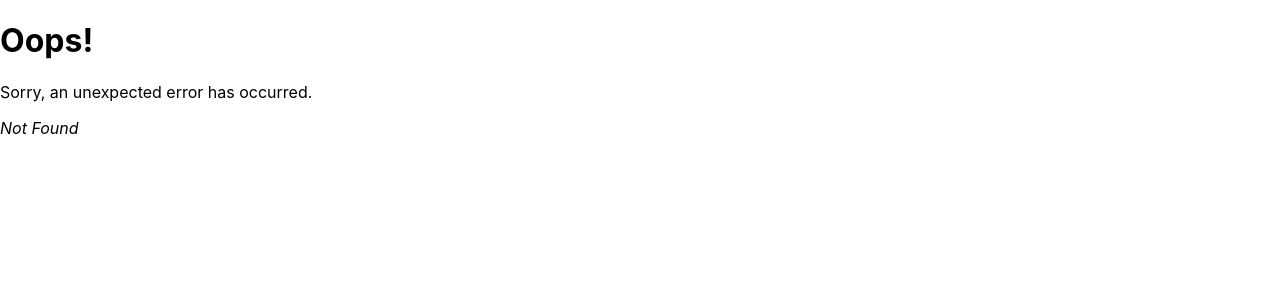
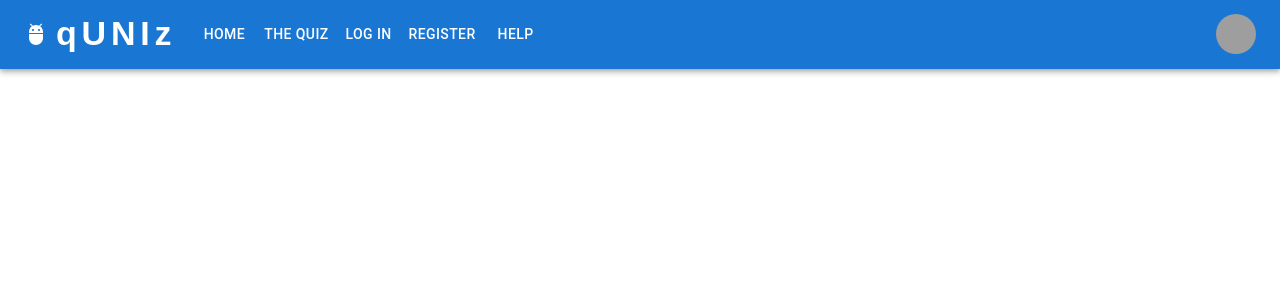
Before and after one commit to AstroAntics/quniz, a React (Create React App) app in the folder site/: page /new-homepage in a window 1280 px wide. Before the commit this address had no page. Shown: the top 300 px of the page. Built offline with nearby package versions, Linux system fonts and the light colour scheme; grey boxes are pictures that could not be loaded.

Commit message:
some new changes, had to clean up my comp from last time

```diff
--- a/site/src/App.js
+++ b/site/src/App.js
@@ -21,6 +21,10 @@
           <a className="App-link" href="/mui">
             MUI
           </a>
+          |
+          <a className="App-link" href="/new-homepage">
+           New Homepage
+          </a>
         </p>
         <a
           className="App-link"
--- /dev/null
+++ b/site/src/NewHomepage.js
@@ -0,0 +1,11 @@
+import { Box } from "@mui/material";
+import ResponsiveAppBar from "./components/Navbar";
+
+export default function NewHomePage() {
+  return (
+    <div>
+      <ResponsiveAppBar />
+      {/* <Box component="img" alt="Test" src="site/public/mwb.webp"></Box> */}
+    </div>
+  );
+}
--- /dev/null
+++ b/site/src/components/Navbar.js
@@ -0,0 +1,163 @@
+import * as React from "react";
+import AppBar from "@mui/material/AppBar";
+import Box from "@mui/material/Box";
+import Toolbar from "@mui/material/Toolbar";
+import IconButton from "@mui/material/IconButton";
+import Typography from "@mui/material/Typography";
+import Menu from "@mui/material/Menu";
+import MenuIcon from "@mui/icons-material/Menu";
+import Container from "@mui/material/Container";
+import Avatar from "@mui/material/Avatar";
+import Button from "@mui/material/Button";
+import Tooltip from "@mui/material/Tooltip";
+import MenuItem from "@mui/material/MenuItem";
+import AdbIcon from "@mui/icons-material/Adb";
+
+const pages = ["Home", "The Quiz", "Log In", "Register", "Help"];
+const settings = ["Profile", "Account", "Dashboard", "Logout"];
+
+export default function ResponsiveAppBar() {
+  const [anchorElNav, setAnchorElNav] = React.useState(null);
+  const [anchorElUser, setAnchorElUser] = React.useState(null);
+
+  const handleOpenNavMenu = (event) => {
+    setAnchorElNav(event.currentTarget);
+  };
+  const handleOpenUserMenu = (event) => {
+    setAnchorElUser(event.currentTarget);
+  };
+
+  const handleCloseNavMenu = () => {
+    setAnchorElNav(null);
+  };
+
+  const handleCloseUserMenu = () => {
+    setAnchorElUser(null);
+  };
+
+  return (
+    <div id="headerBar">
+      <AppBar position="static" color="primary" enableColorOnDark={true}>
+        <Container maxWidth="xl">
+          <Toolbar disableGutters>
+            <AdbIcon sx={{ display: { xs: "none", md: "flex" }, mr: 1 }} />
+            <Typography
+              variant="h4"
+              noWrap
+              component="a"
+              href="/"
+              sx={{
+                mr: 2,
+                display: { xs: "none", md: "flex" },
+                fontFamily: "sans-serif",
+                fontWeight: 700,
+                letterSpacing: ".3rem",
+                color: "inherit",
+                textDecoration: "none",
+              }}
+            >
+              qUNIz
+            </Typography>
+
+            <Box sx={{ flexGrow: 1, display: { xs: "flex", md: "none" } }}>
+              <IconButton
+                size="large"
+                aria-label="account of current user"
+                aria-controls="menu-appbar"
+                aria-haspopup="true"
+                onClick={handleOpenNavMenu}
+                color="inherit"
+              >
+                <MenuIcon />
+              </IconButton>
+              <Menu
+                id="menu-appbar"
+                anchorEl={anchorElNav}
+                anchorOrigin={{
+                  vertical: "bottom",
+                  horizontal: "left",
+                }}
+                keepMounted
+                transformOrigin={{
+                  vertical: "top",
+                  horizontal: "left",
+                }}
+                open={Boolean(anchorElNav)}
+                onClose={handleCloseNavMenu}
+                sx={{
+                  display: { xs: "block", md: "none" },
+                }}
+              >
+                {pages.map((page) => (
+                  <MenuItem key={page} onClick={handleCloseNavMenu}>
+                    <Typography textAlign="center">{page}</Typography>
+                  </MenuItem>
+                ))}
+              </Menu>
+            </Box>
+            <AdbIcon sx={{ display: { xs: "flex", md: "none" }, mr: 1 }} />
+            <Typography
+              variant="h5"
+              noWrap
+              component="a"
+              href=""
+              sx={{
+                mr: 2,
+                display: { xs: "flex", md: "none" },
+                flexGrow: 1,
+                fontFamily: "monospace",
+                fontWeight: 700,
+                letterSpacing: ".3rem",
+                color: "inherit",
+                textDecoration: "none",
+              }}
+            >
+              LOGO
+            </Typography>
+            <Box sx={{ flexGrow: 1, display: { xs: "none", md: "flex" } }}>
+              {pages.map((page) => (
+                <Button
+                  key={page}
+                  onClick={handleCloseNavMenu}
+                  sx={{ my: 2, color: "white", display: "block" }}
+                >
+                  {page}
+                </Button>
+              ))}
+            </Box>
+
+            <Box sx={{ flexGrow: 0 }}>
+              <Tooltip title="Open settings">
+                <IconButton onClick={handleOpenUserMenu} sx={{ p: 0 }}>
+                  <Avatar alt="Dev Eloper" src="#" title="Dev Eloper" />
+                </IconButton>
+              </Tooltip>
+              <Menu
+                sx={{ mt: "45px" }}
+                id="menu-appbar"
+                anchorEl={anchorElUser}
+                anchorOrigin={{
+                  vertical: "top",
+                  horizontal: "right",
+                }}
+                keepMounted
+                transformOrigin={{
+                  vertical: "top",
+                  horizontal: "right",
+                }}
+                open={Boolean(anchorElUser)}
+                onClose={handleCloseUserMenu}
+              >
+                {settings.map((setting) => (
+                  <MenuItem key={setting} onClick={handleCloseUserMenu}>
+                    <Typography textAlign="center">{setting}</Typography>
+                  </MenuItem>
+                ))}
+              </Menu>
+            </Box>
+          </Toolbar>
+        </Container>
+      </AppBar>
+    </div>
+  );
+}
--- a/site/src/index.js
+++ b/site/src/index.js
@@ -8,6 +8,7 @@
 import LoginPage from "./pages/LoginPage";
 import RegisterPage from "./pages/RegisterPage";
 import ErrorPage from "./pages/ErrorPage";
+import NewHomePage from "./NewHomepage";
 
 const router = createBrowserRouter([
   {
@@ -27,6 +28,10 @@
     path: "/mui",
     element: <MuiApp />,
   },
+  {
+    path: "/new-homepage",
+    element: <NewHomePage/>,
+  },
 ]);
 
 const root = ReactDOM.createRoot(document.getElementById("root"));
```
Also changed, not shown: site/public/mwb.webp (added), site/src/components/FrontPageCallToAction.js (added).
